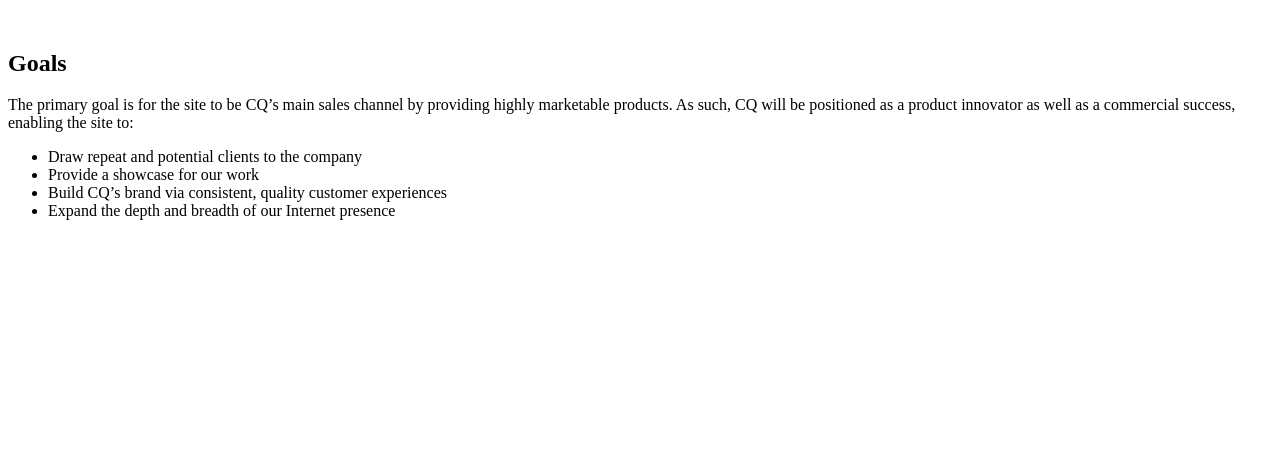
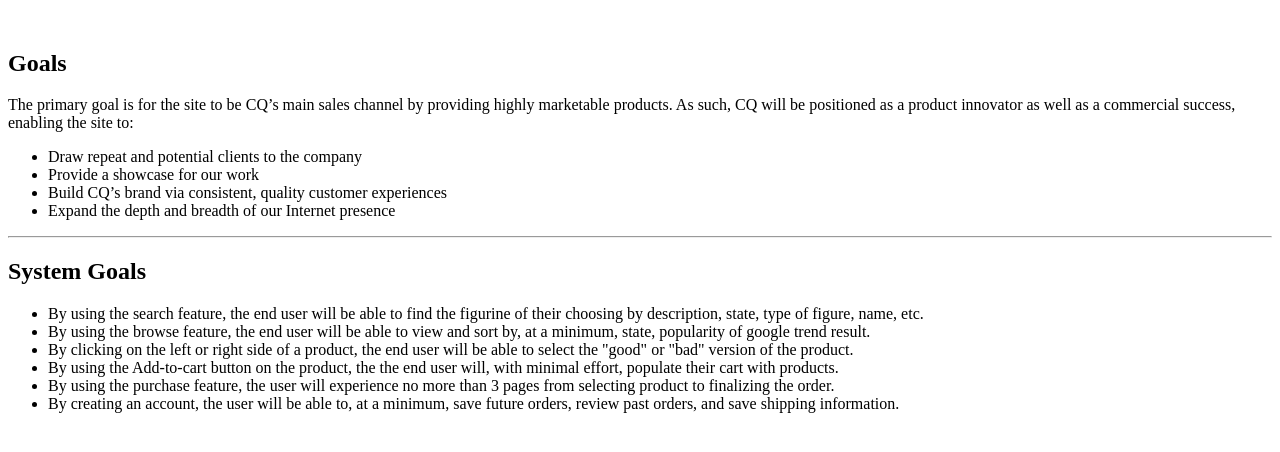
Before and after one commit to jameswlhill/cheqout, a PHP site: page /summarygoals.php in a window 1280 px wide. Shown: the part 298-750 px from the top of the page. Run offline with PHP 8.4, Linux system fonts and the light colour scheme.

Commit message:
Added Goals to summarygoals.php
https://app.asana.com/0/32737638783261/32737638783270

```diff
--- a/specification/summarygoals.php
+++ b/specification/summarygoals.php
@@ -31,6 +31,23 @@
 				<li>Build CQ’s brand via consistent, quality customer experiences</li>
 				<li>Expand the depth and breadth of our Internet presence</li>
 			</ul>
+			<hr />
+			<h1>System Goals</h1>
+			<ul>
+				<li>By using the search feature, the end user will be able to find the
+				figurine of their choosing by description, state, type of figure, name,
+				etc.</li>
+				<li>By using the browse feature, the end user will be able to view and sort
+				by, at a minimum, state, popularity of google trend result.</li>
+				<li>By clicking on the left or right side of a product, the end user will
+				be able to select the "good" or "bad" version of the product.</li>
+				<li>By using the Add-to-cart button on the product, the the end user will,
+				with minimal effort, populate their cart with products.</li>
+				<li>By using the purchase feature, the user will experience no more than
+				3 pages from selecting product to finalizing the order.</li>
+				<li>By creating an account, the user will be able to, at a minimum,
+				save future orders, review past orders, and save shipping information.</li>
+			</ul>
 		</section>
 	</body>
 </html>
--- a/specification/usecases.php
+++ b/specification/usecases.php
@@ -24,8 +24,9 @@
 			of our products, he clicks cart to view his total, and proceeds to checkout. He elects to create an account,
 			having noticed several products he may choose to buy in the future. Inputting a username, password, and email
 			into the account creator, he then enters his payment information into the form connected to Stripe, and then
-			selects his shipping choice and inputs his address. After paying and shipping, he checks his email for his order
-			receipt, and verifies his profile via the email we sent when he signed up, leaving him to land on his account page.
+			selects his shipping choice and inputs his address. After paying and shipping, he checks his email for his
+			order receipt, and verifies his profile via the email we sent when he signed up, leaving him to land on his
+			account page.
 		</p>
 		<img src="../img/individualflow.png" />
 		<hr />
```
